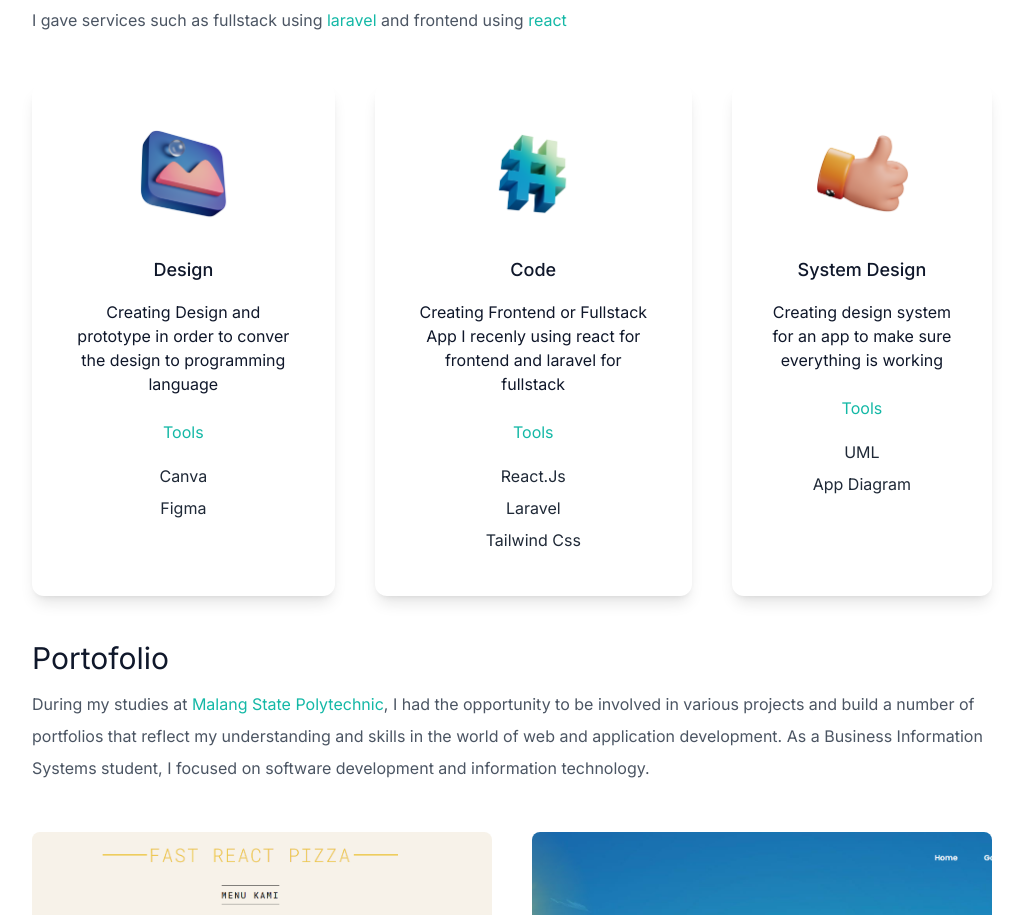
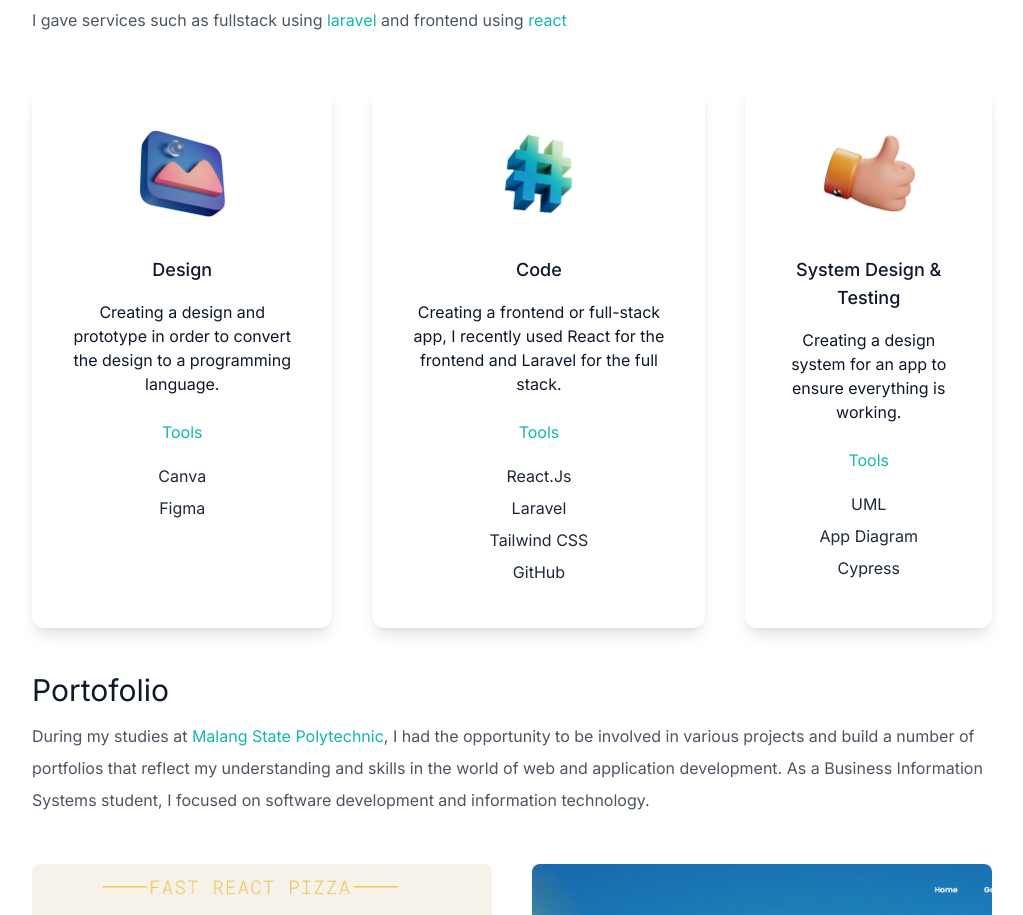
Before and after one commit to Prasaja22/resume, a Next.js app: page / in a window 1280 px wide. Shown: the part 1020-1935 px from the top of the page, without its empty margins (128-1151 px from the left). Built offline with nearby package versions, Linux system fonts and the light colour scheme.

Commit message:
[STYLE] fix some text

```diff
--- a/app/page.js
+++ b/app/page.js
@@ -28,22 +28,22 @@ const cardItems = [
     gambar: design,
     judul: "Design",
     deskripsi:
-      "Creating Design and prototype in order to conver the design to programming language",
+      "Creating a design and prototype in order to convert the design to a programming language.",
     tools: ["Canva", "Figma"],
   },
   {
     gambar: code,
     judul: "Code",
     deskripsi:
-      "Creating Frontend or Fullstack App I recenly using react for frontend and laravel for fullstack",
-    tools: ["React.Js", "Laravel", "Tailwind Css"],
+      "Creating a frontend or full-stack app, I recently used React for the frontend and Laravel for the full stack.",
+    tools: ["React.Js", "Laravel", "Tailwind CSS", "GitHub"],
   },
   {
     gambar: consulting,
-    judul: "System Design",
+    judul: "System Design & Testing",
     deskripsi:
-      "Creating design system for an app to make sure everything is working",
-    tools: ["UML", "App Diagram"],
+      "Creating a design system for an app to ensure everything is working.",
+    tools: ["UML", "App Diagram", "Cypress"],
   },
 ];
 
```
